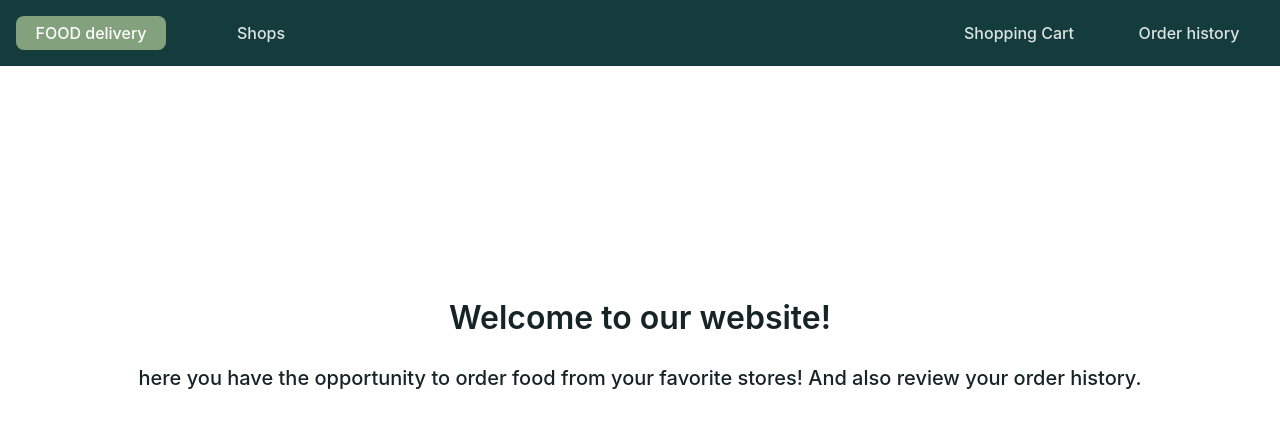
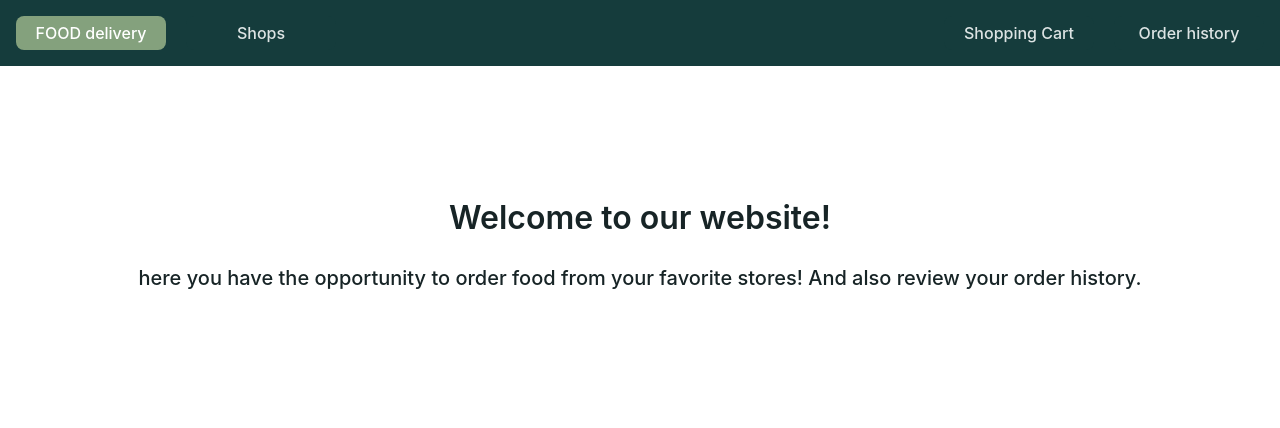
Before and after one commit to JustIrish/Food-delivery-front, a React (Create React App) app: page / in a window 1280 px wide. Shown: the top 428 px of the page. Built offline with nearby package versions, Linux system fonts and the light colour scheme.

Commit message:
add some optimizations

```diff
--- a/src/components/ContactsForm/ContactsForm.js
+++ b/src/components/ContactsForm/ContactsForm.js
@@ -15,7 +15,7 @@ import {
   InputStyled,
   BtnStyled,
 } from './ContactsForm.styled';
-import { Loader } from 'components/Loader/Loader';
+import Loader from 'components/Loader/Loader';
 
 const ContactsForm = ({ totalCost }) => {
   const [isLoading, setIsLoading] = useState(false);
--- a/src/components/HistoryForm/HistoryForm.js
+++ b/src/components/HistoryForm/HistoryForm.js
@@ -1,5 +1,5 @@
 import { Formik, ErrorMessage } from 'formik';
-// import { Loader } from 'components/Loader/Loader';
+
 import {
   FormStyled,
   LabelStyled,
--- a/src/components/Loader/Loader.js
+++ b/src/components/Loader/Loader.js
@@ -1,7 +1,7 @@
 import { Oval } from 'react-loader-spinner';
 import { SpinnerWrapper } from './Loader.styled';
 
-export const Loader = () => (
+const Loader = () => (
   <SpinnerWrapper>
     <Oval
       height={14}
@@ -15,3 +15,5 @@ export const Loader = () => (
     />
   </SpinnerWrapper>
 );
+
+export default Loader;
--- a/src/components/SharedLayout/SharedLayout.js
+++ b/src/components/SharedLayout/SharedLayout.js
@@ -1,11 +1,11 @@
 import { Outlet } from 'react-router-dom';
 import { Suspense } from 'react';
 import { Toaster } from 'react-hot-toast';
-import { RotatingLines } from 'react-loader-spinner';
 
 import { GlobalStyle } from 'components/GlobalStyle';
-import { Layout, Header, Main } from './SharedLayout.styled';
+import { Layout, Header } from './SharedLayout.styled';
 import NavBar from 'components/NavBar/NavBar';
+import Spinner from 'components/Spinner/Spinner';
 
 const SharedLayout = () => {
   return (
@@ -13,28 +13,10 @@ const SharedLayout = () => {
       <Header>
         <NavBar />
       </Header>
-      <Suspense
-        fallback={
-          <div
-            style={{
-              display: 'flex',
-              justifyContent: 'center',
-              marginTop: '200px',
-            }}
-          >
-            <RotatingLines
-              strokeColor="#84A17D"
-              strokeWidth="5"
-              animationDuration="0.75"
-              width="96"
-              visible={true}
-            />
-          </div>
-        }
-      >
-        <Main>
+      <Suspense fallback={<Spinner />}>
+        <main>
           <Outlet />
-        </Main>
+        </main>
       </Suspense>
       <GlobalStyle />
       <Toaster position="top-center" reverseOrder={false} />
--- a/src/components/SharedLayout/SharedLayout.styled.js
+++ b/src/components/SharedLayout/SharedLayout.styled.js
@@ -14,7 +14,3 @@ export const Header = styled.header`
   padding: 16px;
   background-color: #153c3c;
 `;
-
-export const Main = styled.main`
-  padding: 100px 16px;
-`;
--- a/src/components/ShoppingCartList/ShoppingCartList.js
+++ b/src/components/ShoppingCartList/ShoppingCartList.js
@@ -39,7 +39,7 @@ const ShoppingCartList = ({ getData }) => {
 
   const handleRemoveProduct = id => {
     const filteredOrder = order.filter(item => item.id !== id);
-    console.log(filteredOrder);
+
     saveToLocalStorage('order', filteredOrder);
     setOrder(filteredOrder);
   };
--- /dev/null
+++ b/src/components/Spinner/Spinner.js
@@ -0,0 +1,23 @@
+import { RotatingLines } from 'react-loader-spinner';
+
+const Spinner = () => {
+  return (
+    <div
+      style={{
+        display: 'flex',
+        justifyContent: 'center',
+        marginTop: '200px',
+      }}
+    >
+      <RotatingLines
+        strokeColor="#84A17D"
+        strokeWidth="5"
+        animationDuration="0.75"
+        width="96"
+        visible={true}
+      />
+    </div>
+  );
+};
+
+export default Spinner;
--- a/src/pages/ShopsPage.js
+++ b/src/pages/ShopsPage.js
@@ -5,7 +5,7 @@ import ShopsList from 'components/ShopsList/ShopsList';
 import ProductsList from 'components/ProductsList/ProductsList';
 
 import { Wrapper } from './Pages.styled';
-import { Loader } from 'components/Loader/Loader';
+import Spinner from 'components/Spinner/Spinner';
 
 const ShopsPage = () => {
   const [shops, setShops] = useState([]);
@@ -27,12 +27,16 @@ const ShopsPage = () => {
   };
 
   return (
-    <>
+
       <Wrapper>
-        {isLoading ? (
-          <Loader />
+        {isLoading && shops.length < 0 ? (
+          <Spinner />
         ) : (
-          <ShopsList shopsArr={shops} onClick={selectShopHandler} />
+          <ShopsList
+            shopsArr={shops}
+            onClick={selectShopHandler}
+            selectedShop={selectedShop}
+          />
         )}
 
         {selectedProducts.length > 0 && (
@@ -42,7 +46,7 @@ const ShopsPage = () => {
           />
         )}
       </Wrapper>
-    </>
+
   );
 };
 
```
